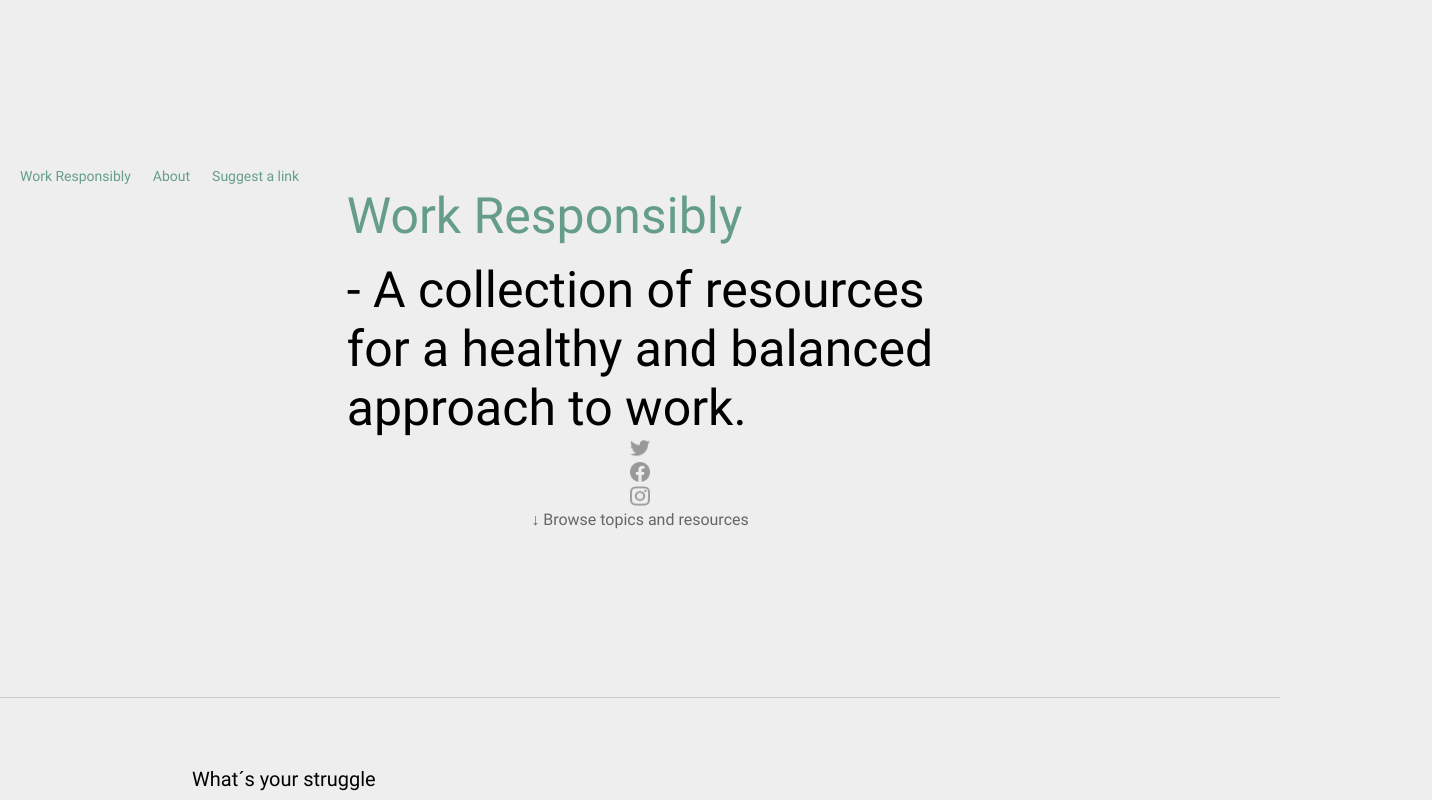
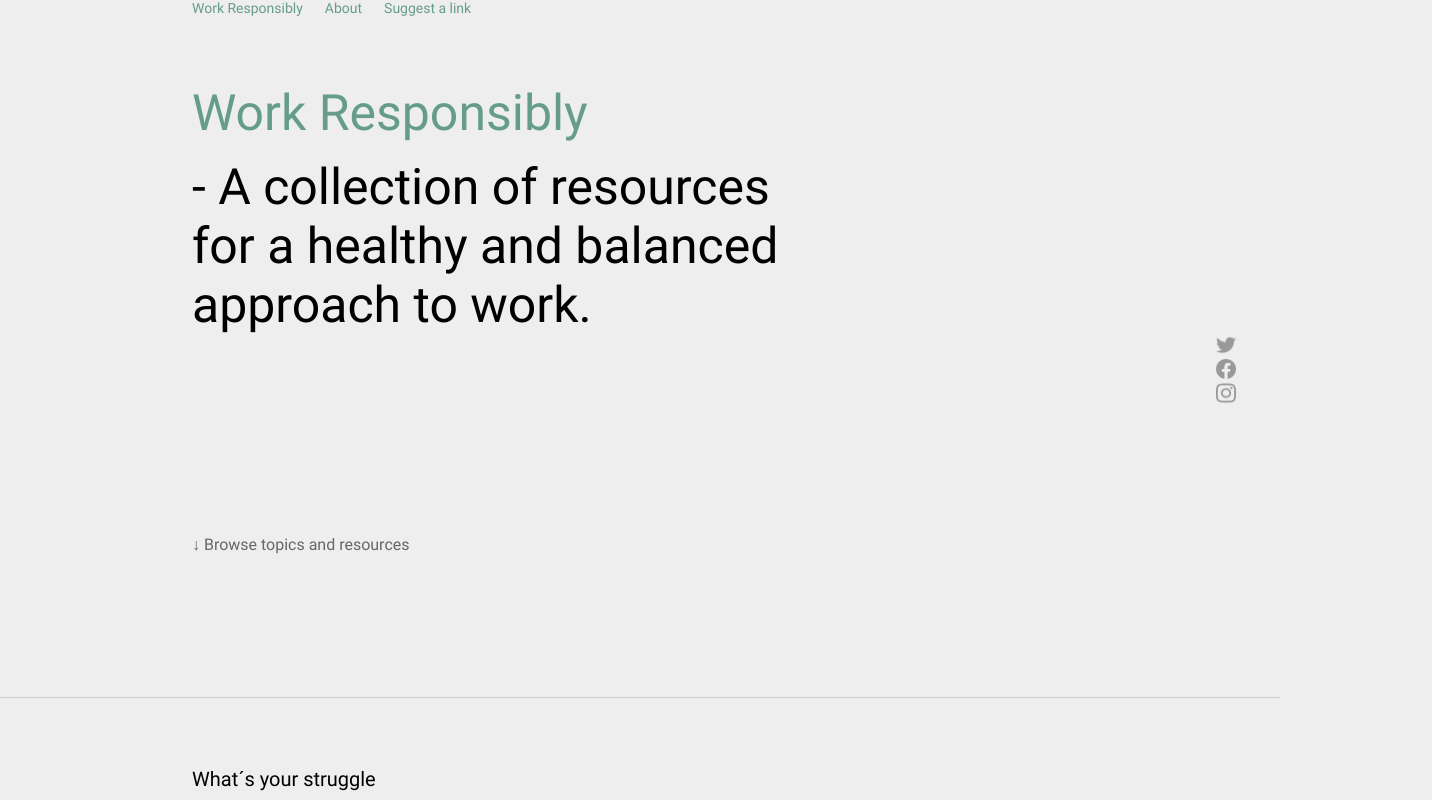
Before and after one commit to mschild91/work_responsibly, a plain HTML site: page index.html in a window 1280 px wide. Shown: the top 800 px of the page, 1432 px wide, since content can reach past the window. Drawn offline with Linux system fonts and the light colour scheme.

```diff
--- a/assets/css/style.css
+++ b/assets/css/style.css
@@ -33,12 +33,9 @@ header {
     height: 697.5px;
     border-bottom:  1px solid #CCCCCC;
     width: 100vw;
-    display: flex;
-    justify-content: center;
-    align-items: center;
-    flex-wrap: wrap;
-    flex-direction: column;
 }
+
+
 
 header p{
     /* position: absolute;
@@ -54,6 +51,7 @@ header p{
     flex-direction: column;
     flex-wrap: wrap;
     gap: 15px;
+    margin-left: 15%;
 }
 
 .headline p:nth-of-type(1) {
@@ -62,6 +60,11 @@ header p{
 
 header ul {
     display: flex;
+}
+
+nav {
+    margin-left: 15%;
+    margin-bottom: 5%;
 }
 
 nav li{
@@ -76,12 +79,17 @@ header ul a{
     text-decoration: none;
 }
 
+.browsw {
+    margin-top: 10%;
+}
+
 .browse {
     color: #666666;
     font-size: 16px;
     line-height: 19px;
     font-weight: 500;
     text-decoration: none;
+    margin-left: 15%;
 }
 
 nav {
@@ -95,6 +103,7 @@ nav ul {
 
 aside {
     list-style-type: none;
+    margin-left: 95%;
 }
 
 aside img {
```
